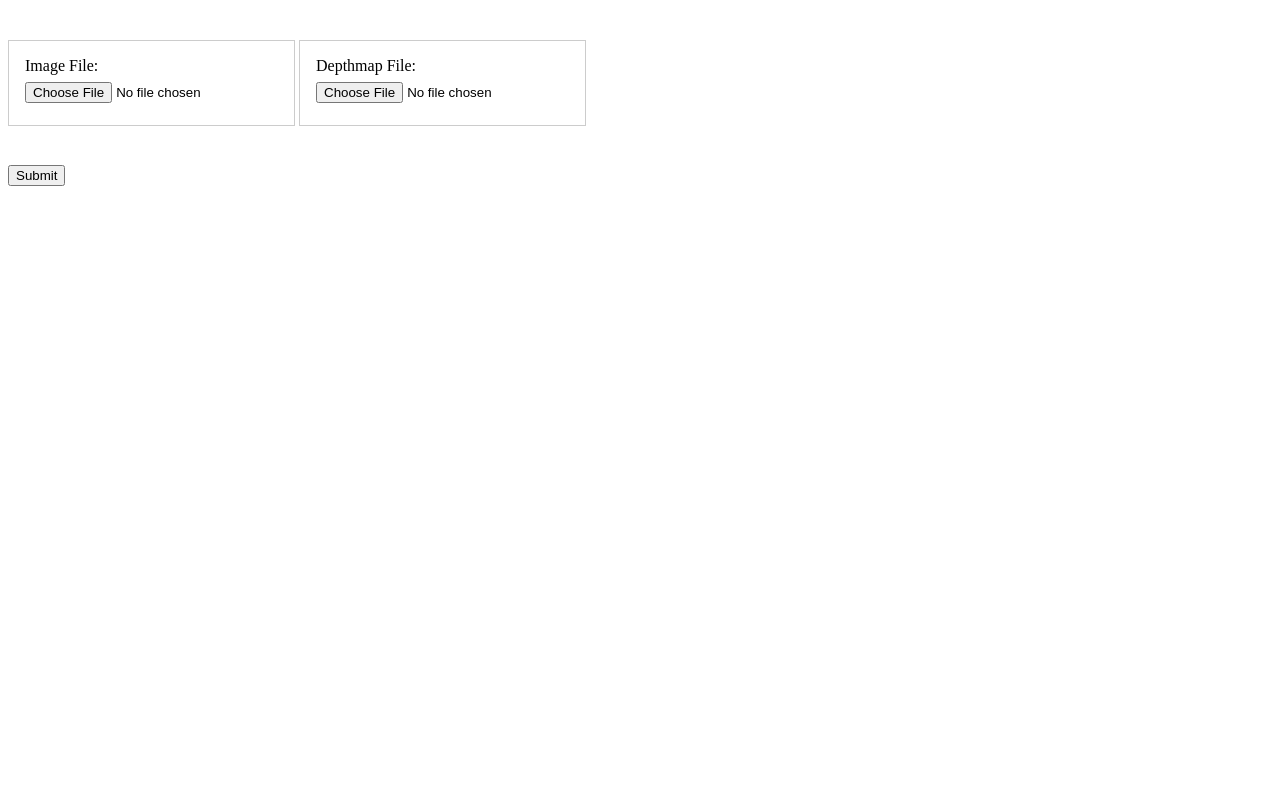
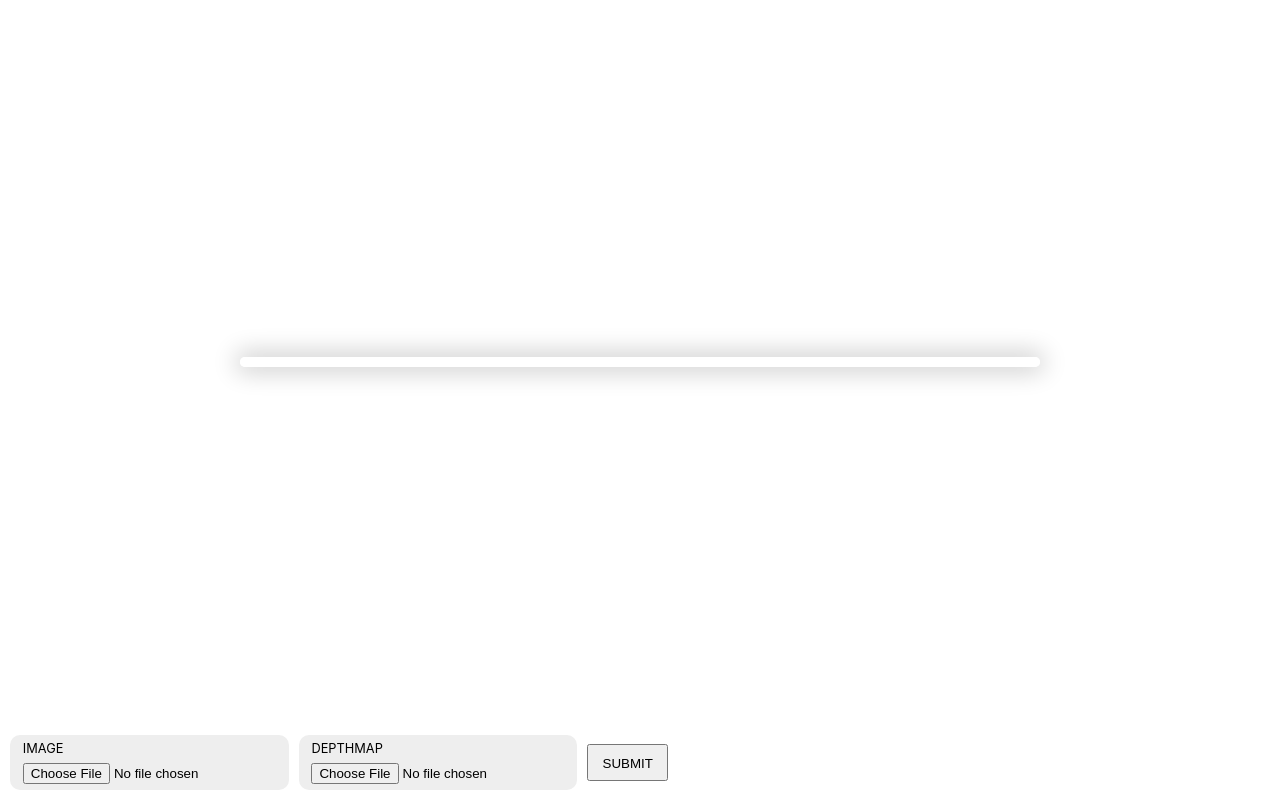
Before and after one commit to GilFewster/depthmap, a website: page public/index.html in a window 1280 px wide. Drawn offline with nearby package versions, Linux system fonts and the light colour scheme; files that its build step writes are made by us from their sources; files whose address does not match are found by name.

Commit message:
upload any image and map

```diff
--- a/package.json
+++ b/package.json
@@ -12,6 +12,7 @@
   "license": "ISC",
   "dependencies": {
     "@saschazar/wasm-heif": "^2.0.0",
+    "@snowpack/plugin-sass": "^1.4.0",
     "dist-exiftool": "^10.53.0",
     "exifr": "^7.1.3",
     "heic-convert": "^1.2.4",
--- a/public/index.html
+++ b/public/index.html
@@ -4,39 +4,27 @@
     <meta charset="UTF-8" />
     <meta http-equiv="X-UA-Compatible" content="IE=edge" />
     <meta name="viewport" content="width=device-width, initial-scale=1.0" />
+    <link rel="stylesheet" href="dist/styles/index.css" />
     <title>Converter</title>
-    <style>
-      label {
-        display: inline-block;
-        margin: 2em 0;
-        padding: 1em;
-        border: 1px solid #ccc;
-      }
-
-      form input {
-        display: block;
-        margin: 0.5em 0;
-      }
-
-      div img {
-        width: 150px;
-        border: 1px solid #555;
-      }
-    </style>
   </head>
   <body>
+    <header id="page-header">
       <form id="fileUploadForm">
         <label for="imageInput">
-        Image File: <input id="imageInput" name="imageInput" type="file" />
+          Image<input id="imageInput" name="imageInput" type="file" />
         </label>
         <label for="depthmapInput">
-        Depthmap File:
+          Depthmap
           <input id="depthmapInput" name="depthmapInput" type="file" />
         </label>
         <input type="submit" />
       </form>
       <div id="imgPreview"></div>
       <div id="depthmapPreview"></div>
+    </header>
+    <main>
+      <div id="pixi"></div>
+    </main>
     <script type="module" src="/dist/index.js"></script>
   </body>
 </html>
--- /dev/null
+++ b/src/form.js
@@ -0,0 +1,34 @@
+export const submitForm = (imageInput, depthmapInput) => {
+  return new Promise(async (resolve, reject) => {
+    try {
+      const image = imageInput.files[0];
+      const depthmap = depthmapInput.files[0];
+
+      if (!image || !depthmap) {
+        console.log("Add an image and depthmap first!");
+        return;
+      }
+
+      const imageObjectUrl = await URL.createObjectURL(image);
+      const depthmapObjectUrl = await URL.createObjectURL(depthmap);
+
+      resolve([imageObjectUrl, depthmapObjectUrl]);
+    } catch (e) {
+      reject(e);
+    }
+  });
+
+  // uploadImage(URL.createObjectURL(image)).then((el) =>
+  //   imgPreview.appendChild(el)
+  // );
+
+  // uploadImage(URL.createObjectURL(depthmap)).then((el) =>
+  //   depthmapPreview.appendChild(el)
+  // );
+};
+
+// const uploadImage = async (filepath) => {
+//   const img = document.createElement("img");
+//   img.src = filepath;
+//   return img;
+// };
--- a/src/index.js
+++ b/src/index.js
@@ -1,32 +1,48 @@
-const form = document.querySelector("#fileUploadForm");
+import { submitForm } from "./form";
+import { getParallax } from "./pixi-functions";
+import { useState } from "./state";
+
+const fileUploadForm = document.querySelector("#fileUploadForm");
 const imageInput = document.querySelector("#imageInput");
 const depthmapInput = document.querySelector("#depthmapInput");
-const submitButton = form.querySelectorAll('[type = "submit"]')[0];
-const imgPreview = document.querySelector("#imgPreview");
-const depthmapPreview = document.querySelector("#depthmapPreview");
 
-const uploadImage = async (filepath) => {
-  const img = document.createElement("img");
-  img.src = filepath;
-  return img;
-};
+const canvasContainer = document.querySelector("#pixi");
+
+const [maxScale, setMaxScale] = useState(5);
+const [windowSize, setWindowSize] = useState({
+  width: window.innerWidth,
+  height: window.innerHeight,
+});
+
+const [displacementFilter, setDisplacementFilter] = useState();
 
 fileUploadForm.addEventListener("submit", (e) => {
   e.preventDefault();
+  submitForm(imageInput, depthmapInput).then(([img, map]) => {
+    const { filter, parallax } = getParallax(img, map, 1200, 900);
+    canvasContainer.innerHTML = "";
+    canvasContainer.appendChild(parallax);
+    setDisplacementFilter(filter);
+  });
+});
 
-  const image = imageInput.files[0];
-  const depthmap = depthmapInput.files[0];
+window.onmousemove = function (e) {
+  if (displacementFilter()) {
+    const { width, height } = windowSize();
 
-  if (!image || !depthmap) {
-    console.log("Add an image and depthmap first!");
-    return;
+    const halfWidth = width / 2;
+    [];
+    const xRatio = (halfWidth - e.clientX) / halfWidth;
+
+    const halfHeight = height / 2;
+    const yRatio = (halfHeight - e.clientY) / halfHeight;
+
+    displacementFilter().scale.x = Math.min(maxScale() * xRatio);
+    displacementFilter().scale.y = Math.min(maxScale() * yRatio);
   }
+};
 
-  uploadImage(URL.createObjectURL(image)).then((el) =>
-    imgPreview.appendChild(el)
-  );
-
-  uploadImage(URL.createObjectURL(depthmap)).then((el) =>
-    depthmapPreview.appendChild(el)
-  );
-});
+window.addEventListener(
+  "resize",
+  setWindowSize({ width: window.innerWidth, height: window.innerHeight })
+);
--- /dev/null
+++ b/src/styles/_header.scss
@@ -0,0 +1,35 @@
+#page-header {
+  grid-area: header;
+  padding: 10px;
+  display: flex;
+  align-content: center;
+  font-size: 0.8rem;
+
+  form {
+    display: flex;
+    align-items: center;
+    width: auto;
+
+    label {
+      display: block;
+      padding: 0.5em 1em;
+      background: #eee;
+      border-radius: 10px;
+
+      margin-right: 10px;
+      text-transform: uppercase;
+    }
+
+    input[type="file"] {
+      display: block;
+      padding-top: 0.5em;
+    }
+
+    input[type="submit"] {
+      display: block;
+      height: 1.5em;
+      padding: 0.75em 1em 1.75em 1em;
+      text-transform: uppercase;
+    }
+  }
+}
--- /dev/null
+++ b/src/styles/_resets.scss
@@ -0,0 +1,17 @@
+html {
+  box-sizing: border-box;
+}
+*,
+*:before,
+*:after {
+  box-sizing: inherit;
+}
+
+html {
+  height: 100%;
+}
+
+body {
+  padding: 0;
+  margin: 0;
+}
--- /dev/null
+++ b/src/styles/index.scss
@@ -0,0 +1,33 @@
+@import "./resets";
+@import "./header";
+
+body {
+  width: 100%;
+  min-height: 100vh;
+  display: grid;
+  grid-template-rows: 1fr auto;
+  grid-template-areas: "main" "header";
+
+  font-family: -apple-system, BlinkMacSystemFont, "Segoe UI", Roboto, Oxygen,
+    Ubuntu, Cantarell, "Open Sans", "Helvetica Neue", sans-serif;
+}
+
+main {
+  grid-area: main;
+  display: flex;
+  justify-content: center;
+  align-items: center;
+}
+
+#pixi {
+  width: clamp(300px, 80%, 800px);
+  overflow: hidden;
+  display: flex;
+  border-radius: 10px;
+  border: 5px solid #fff;
+  box-shadow: 0 0 25px 5px rgba(0, 0, 0, 0.2);
+
+  > canvas {
+    width: 100%;
+  }
+}
```
Also changed, not shown: public/pixi.html (+1 -1 lines), snowpack.config.js (+8 -1 lines), src/pixi-functions.js (+1 -43 lines), src/pixi-test.js (deleted, +0 -37 lines), samples/awww-depth.heic.jpg (added), samples/awww.heic.jpg (added), samples/test-depth-contrast.jpg (deleted), samples/test-depth-posterize.heic.jpg (deleted), 2 other files. Lines whose indentation alone changed are shown as unchanged.
